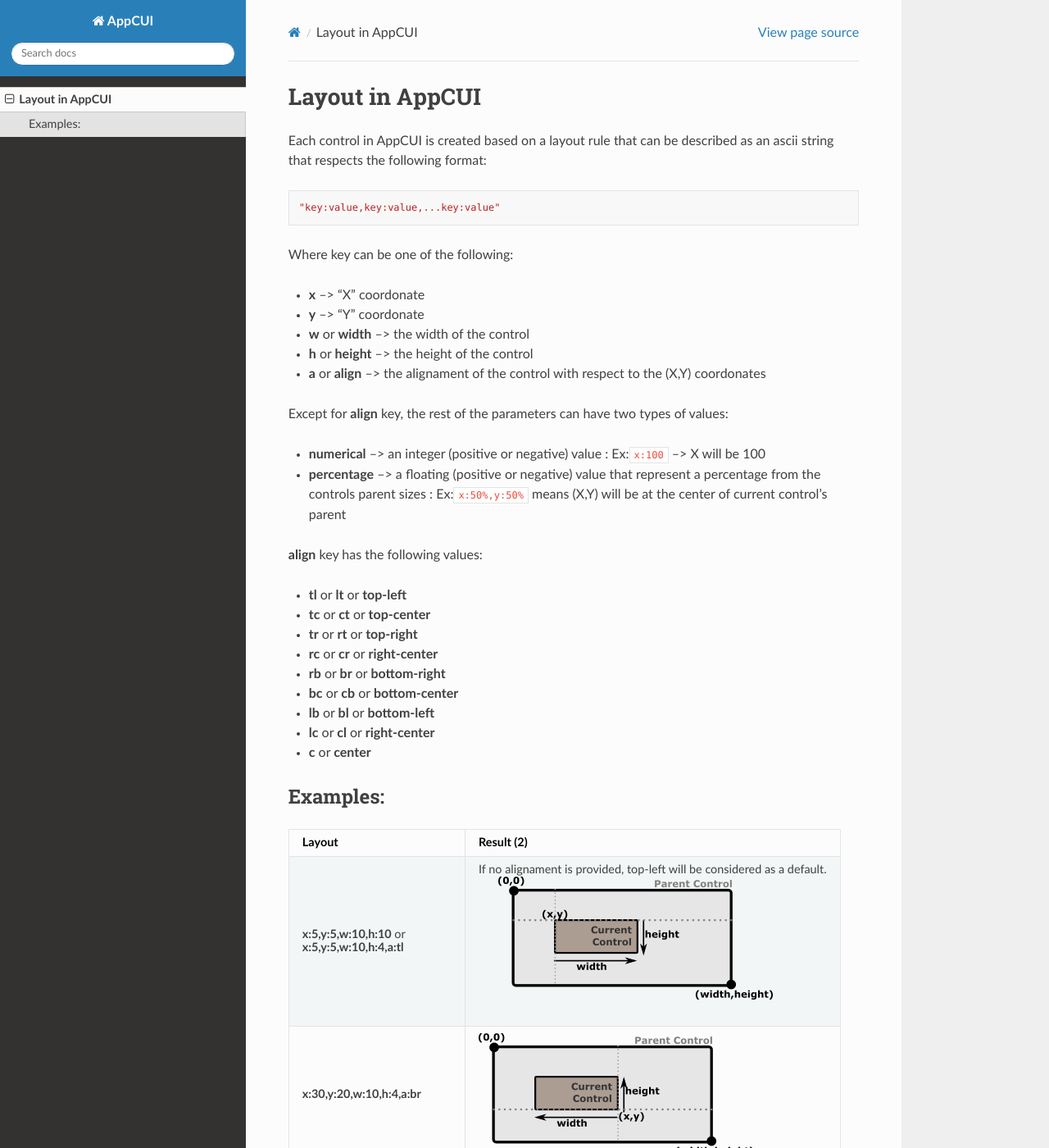
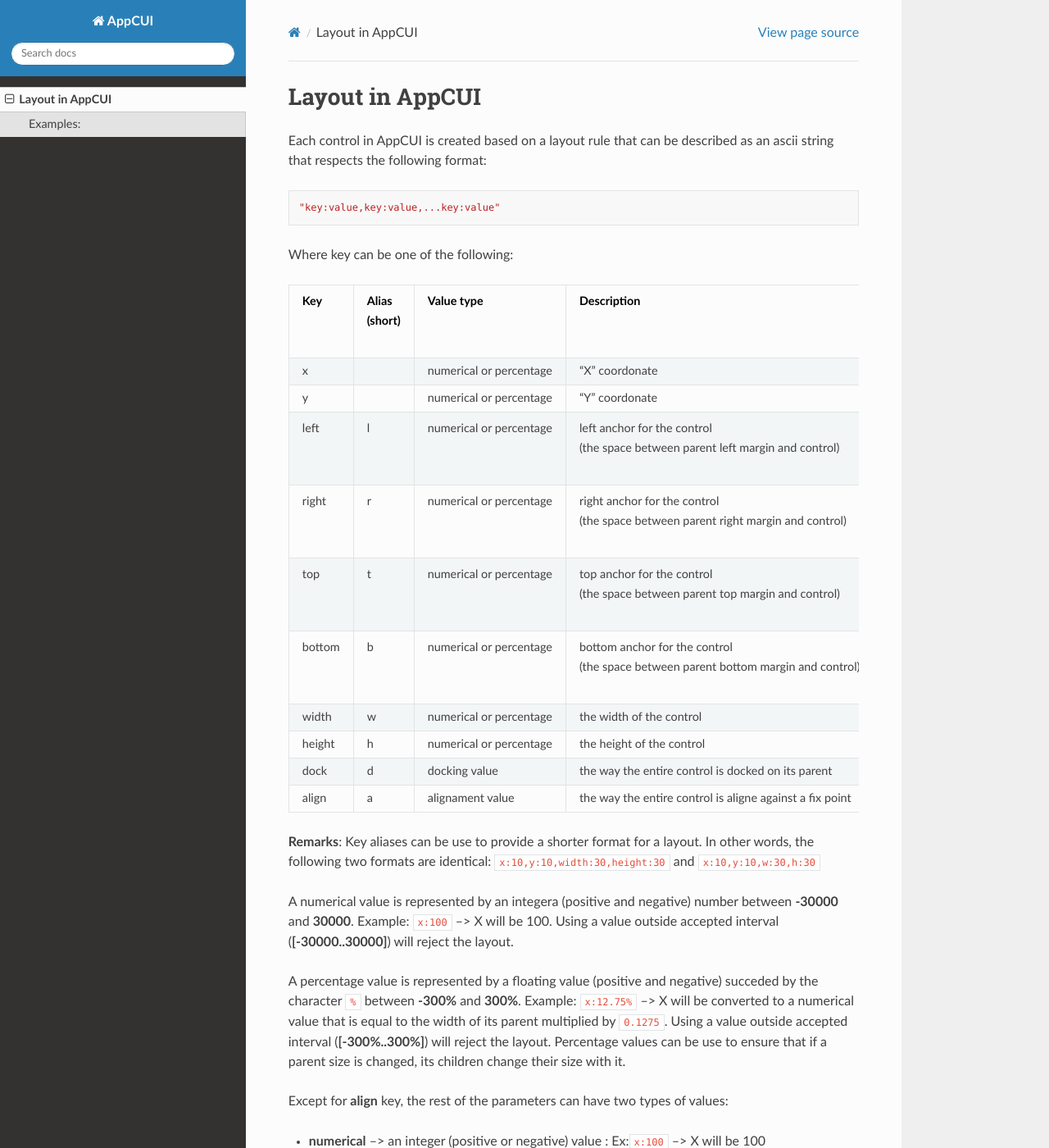
Before and after one commit to gdt050579/AppCUI, a Sphinx documentation site: the page built from docs/source/layout.rst, in a window 1280 px wide and 1400 px high. Shown: the whole window at 82% size. Built offline with Sphinx 7.4.7 and the Read the Docs theme 2.0.0, drawn with Linux system fonts in a browser that asks for light colours.

Commit message:
Layout docs (part 2)

```diff
--- a/docs/source/layout.rst
+++ b/docs/source/layout.rst
@@ -9,14 +9,41 @@
 
 Where key can be one of the following:
 
-.. hlist::
-   :columns: 1
++---------+----------+--------------------------+----------------------------------------------------------+
+|| Key    || Alias   || Value type              || Description                                             |
+||        || (short) ||                         ||                                                         |
++=========+==========+==========================+==========================================================+
+| x       |          | numerical or percentage  | "X" coordonate                                           |
++---------+----------+--------------------------+----------------------------------------------------------+
+| y       |          | numerical or percentage  | "Y" coordonate                                           |
++---------+----------+--------------------------+----------------------------------------------------------+
+|| left   || l       || numerical or percentage || left anchor for the control                             |
+||        ||         ||                         || (the space between parent left margin and control)      |
++---------+----------+--------------------------+----------------------------------------------------------+
+|| right  || r       || numerical or percentage || right anchor for the control                            |
+||        ||         ||                         || (the space between parent right margin and control)     |
++---------+----------+--------------------------+----------------------------------------------------------+
+|| top    || t       || numerical or percentage || top anchor for the control                              |
+||        ||         ||                         || (the space between parent top margin and control)       |
++---------+----------+--------------------------+----------------------------------------------------------+
+|| bottom || b       || numerical or percentage || bottom anchor for the control                           |
+||        ||         ||                         || (the space between parent bottom margin and control)    |
++---------+----------+--------------------------+----------------------------------------------------------+
+| width   | w        | numerical or percentage  | the width of the control                                 |
++---------+----------+--------------------------+----------------------------------------------------------+
+| height  | h        | numerical or percentage  | the height of the control                                |
++---------+----------+--------------------------+----------------------------------------------------------+
+| dock    | d        | docking value            | the way the entire control is docked on its parent       |
++---------+----------+--------------------------+----------------------------------------------------------+
+| align   | a        | alignament value         | the way the entire control is aligne against a fix point |
++---------+----------+--------------------------+----------------------------------------------------------+
 
-   * **x** --> "X" coordonate
-   * **y** --> "Y" coordonate
-   * **w** or **width** --> the width of the control
-   * **h** or **height** --> the height of the control
-   * **a** or **align** --> the alignament of the control with respect to the (X,Y) coordonates
+**Remarks**: Key aliases can be use to provide a shorter format for a layout. In other words, the following two formats are identical: ``x:10,y:10,width:30,height:30`` and ``x:10,y:10,w:30,h:30``
+
+A numerical value is represented by an integera (positive and negative) number between **-30000** and **30000**. Example: ``x:100`` --> X will be 100. Using a value outside accepted interval (**[-30000..30000]**) will reject the layout.
+
+A percentage value is represented by a floating value (positive and negative) succeded by the character ``%`` between **-300%** and **300%**. Example: ``x:12.75%`` --> X will be converted to a numerical value that is equal to the width of its parent multiplied by ``0.1275``. Using a value outside accepted interval (**[-300%..300%]**) will reject the layout. Percentage values can be use to ensure that if a parent size is changed, its children change their size with it.
+
 
 Except for **align** key, the rest of the parameters can have two types of values:
 
```
